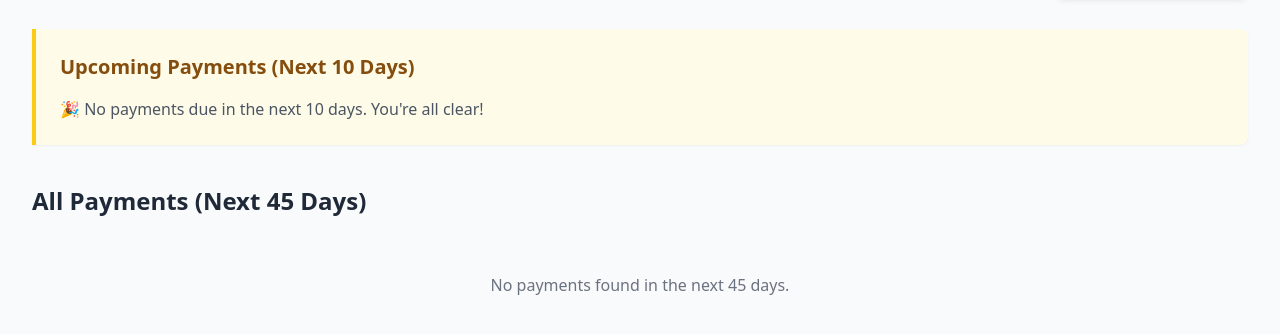
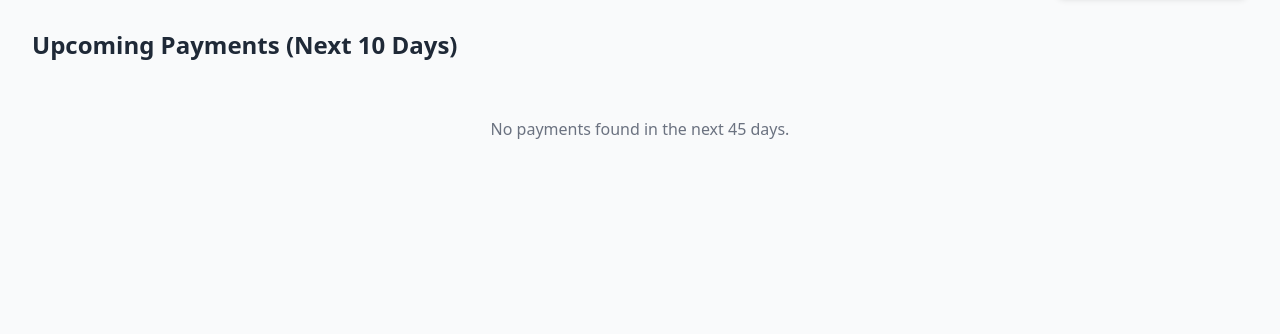
Before and after one commit to chatairamu/loans, a PHP site: page / in a window 1280 px wide. Shown: the part 75-409 px from the top of the page. Run offline with PHP 8.4, Linux system fonts and the light colour scheme; data comes from the database, SQL or seed files in the repository; data that the repository does not hold is empty; some libraries are stand-ins or nearby versions.

Commit message:
refactor: Update timezone and payment display window
This commit addresses user feedback to modify the application's behavior.

Changes include:
- The application timezone has been updated from UTC to 'Asia/Kolkata' in all relevant PHP files (`index.php`, `api.php`, `cron_job.php`).
- The main payment list now displays upcoming payments for the next 10 days instead of 45. The API query has been updated accordingly.
- The UI has been streamlined by removing the redundant static 10-day notification section, making the interactive list the single source of truth for the user.

```diff
--- a/api.php
+++ b/api.php
@@ -5,8 +5,8 @@
 // Set the proper header for JSON output
 header('Content-Type: application/json');
 
-// Set timezone
-date_default_timezone_set('UTC');
+// Set timezone to India Standard Time
+date_default_timezone_set('Asia/Kolkata');
 
 // Include the database connection
 require_once 'db_connect.php';
@@ -52,7 +52,7 @@ try {
                 JOIN
                     recurring_payments AS rp ON pl.payment_id = rp.id
                 WHERE
-                    pl.due_date BETWEEN CURDATE() AND DATE_ADD(CURDATE(), INTERVAL 45 DAY)
+                    pl.due_date BETWEEN CURDATE() AND DATE_ADD(CURDATE(), INTERVAL 10 DAY)
                 ORDER BY
                     pl.due_date ASC, rp.payment_name ASC
             ";
--- a/cron_job.php
+++ b/cron_job.php
@@ -3,8 +3,8 @@
 // This script should be run daily via a cron job (e.g., once after midnight).
 // It populates the payment_log table with upcoming payments for the current month.
 
-// Set timezone to avoid date/time discrepancies
-date_default_timezone_set('UTC');
+// Set timezone to India Standard Time to align with user's locale
+date_default_timezone_set('Asia/Kolkata');
 
 // Include the database connection
 require_once 'db_connect.php';
--- a/index.php
+++ b/index.php
@@ -2,53 +2,12 @@
 // index.php (PHP Part)
 // This top block handles server-side rendering for critical information.
 
-// Set a default timezone to ensure consistency
-date_default_timezone_set('UTC');
+// Set timezone to India Standard Time
+date_default_timezone_set('Asia/Kolkata');
 
 // Include the database connection script
 require_once 'db_connect.php';
-
-// --- Fetch data for the "Upcoming Payments (Next 10 Days)" section ---
-$upcoming_10_days_payments = [];
-$db_error_message = null;
-
-try {
-    // This query fetches upcoming payments due in the next 10 days that haven't been paid.
-    $query = "
-        SELECT
-            rp.payment_name,
-            rp.amount,
-            pl.due_date
-        FROM
-            payment_log AS pl
-        JOIN
-            recurring_payments AS rp ON pl.payment_id = rp.id
-        WHERE
-            pl.status = 'upcoming'
-            AND pl.due_date BETWEEN CURDATE() AND DATE_ADD(CURDATE(), INTERVAL 10 DAY)
-        ORDER BY
-            pl.due_date ASC
-    ";
-    $stmt = $pdo->query($query);
-    $upcoming_10_days_payments = $stmt->fetchAll();
-} catch (PDOException $e) {
-    // If the database connection fails, we'll capture the error to display it.
-    // In a production environment, you would log this error to a file instead of showing it.
-    $db_error_message = "Database Error: Could not fetch upcoming payments. Please check the database connection and ensure the tables exist.";
-    // error_log($e->getMessage()); // Example of logging
-}
-
-// --- Helper Functions for Formatting ---
-function format_currency($amount, $currency = 'USD') {
-    $formatter = new NumberFormatter('en_US', NumberFormatter::CURRENCY);
-    return $formatter->formatCurrency($amount, $currency);
-}
-
-function format_date_friendly($date_string) {
-    $date = new DateTime($date_string);
-    // Formats date to "Mon, Sep 15, 2025"
-    return $date->format('D, M j, Y');
-}
+// No server-side fetching needed anymore, the frontend handles it all.
 ?>
 <!DOCTYPE html>
 <html lang="en">
@@ -87,31 +46,9 @@ function format_date_friendly($date_string) {
         </header>
 
         <main>
-            <!-- Section 1: Notifications (Server-Rendered with PHP) -->
-            <section id="notifications" class="mb-10 p-6 bg-yellow-50 border-l-4 border-yellow-400 rounded-r-lg shadow-sm">
-                <h2 class="text-xl font-bold text-yellow-800 mb-4">Upcoming Payments (Next 10 Days)</h2>
-                <?php if ($db_error_message): ?>
-                    <p class="text-red-600 font-semibold"><?= htmlspecialchars($db_error_message) ?></p>
-                <?php elseif (empty($upcoming_10_days_payments)): ?>
-                    <p class="text-gray-600">🎉 No payments due in the next 10 days. You're all clear!</p>
-                <?php else: ?>
-                    <ul class="space-y-3">
-                        <?php foreach ($upcoming_10_days_payments as $payment): ?>
-                            <li class="flex flex-col sm:flex-row sm:justify-between sm:items-center">
-                                <span class="font-semibold text-gray-700"><?= htmlspecialchars($payment['payment_name']) ?></span>
-                                <div>
-                                    <span class="font-bold text-gray-800 mr-4"><?= htmlspecialchars(format_currency($payment['amount'])) ?></span>
-                                    <span class="text-sm text-gray-500">Due: <?= htmlspecialchars(format_date_friendly($payment['due_date'])) ?></span>
-                                </div>
-                            </li>
-                        <?php endforeach; ?>
-                    </ul>
-                <?php endif; ?>
-            </section>
-
-            <!-- Section 2: All Upcoming Payments (To be populated by AJAX) -->
+            <!-- Main interactive payment list -->
             <section id="all-payments">
-                <h2 class="text-2xl font-bold text-gray-800 mb-6">All Payments (Next 45 Days)</h2>
+                <h2 class="text-2xl font-bold text-gray-800 mb-6">Upcoming Payments (Next 10 Days)</h2>
 
                 <!-- Loading Spinner - shown while AJAX call is in progress -->
                 <div id="loading-spinner" class="text-center py-8">
```
